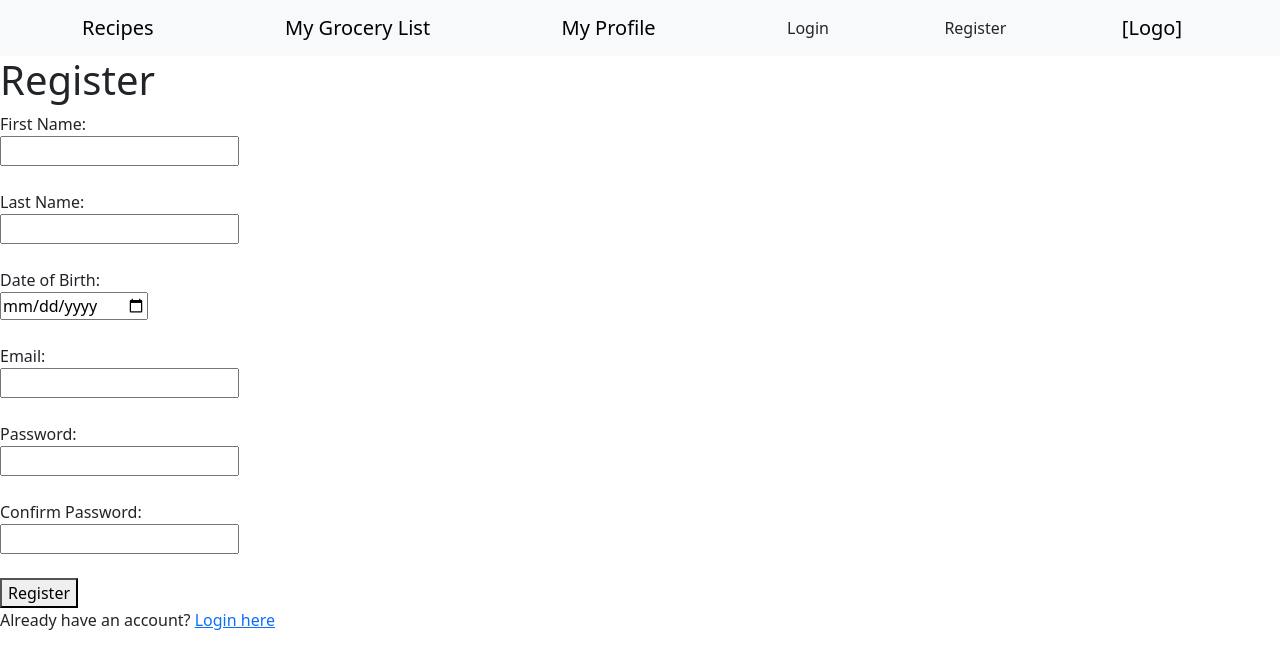
After one commit to lanaiya-legaspi/CMPE131-termproject, a Flask app: page /register in a window 1280 px wide. The commit adds this page. Shown: the top 669 px of the page. Run offline with Flask 3, Linux system fonts and the light colour scheme.

Commit message:
Added functionality to login, Registration, and logout requiremnets

```diff
--- a/app/routes.py
+++ b/app/routes.py
@@ -18,6 +18,80 @@ def recipeX():
 def grocery_list():
 	return render_template("grocery-list.html")
 
+from flask import session
+from app.models import User
+
 @myapp_obj.route("/user")
 def user_profile():
-	return render_template("user.html")
+    user_email = session.get("user")
+    user = User.query.filter_by(email=user_email).first()
+    return render_template("user.html", user=user)
+
+
+#For the login page
+
+from app.models import User
+from flask import request, redirect, url_for, session, render_template
+
+@myapp_obj.route("/login", methods=["GET", "POST"])
+def login():
+    error = None
+    if request.method == "POST":
+        email = request.form["email"]
+        password = request.form["password"]
+
+        # Look up user in the database
+        user = User.query.filter_by(email=email).first()
+
+        if user and user.password == password:
+            session["user"] = user.email
+            return redirect(url_for("user_profile"))
+        else:
+            error = "Invalid email or password."
+
+    return render_template("login.html", error=error)
+
+#For the register page
+
+from app.models import User
+from app import db
+
+@myapp_obj.route("/register", methods=["GET", "POST"])
+def register():
+    error = None
+    success = None
+
+    if request.method == "POST":
+        print("FORM DATA:", request.form)
+        first_name = request.form["first_name"]
+        last_name = request.form["last_name"]
+        dob = request.form["dob"]
+        email = request.form["email"]
+        password = request.form["password"]
+        confirm = request.form["confirm_password"]
+
+        existing_user = User.query.filter_by(email=email).first()
+
+        if existing_user:
+            error = "Account already exists."
+        elif password != confirm:
+            error = "Passwords do not match."
+        else:
+            new_user = User(
+                first_name=first_name,
+                last_name=last_name,
+                dob=dob,
+                email=email,
+                password=password
+            )
+            db.session.add(new_user)
+            db.session.commit()
+            success = "Account created! You can now log in."
+
+    return render_template("register.html", error=error, success=success)
+
+
+@myapp_obj.route("/logout")
+def logout():
+    session.pop("user", None)
+    return redirect(url_for("login"))
--- a/app/templates/base.html
+++ b/app/templates/base.html
@@ -9,7 +9,12 @@
 <a class="navbar-brand" href="/">Recipes</a>
 <a class="navbar-brand" href="/grocery-list">My Grocery List</a>
 <a class="navbar-brand" href="/user">My Profile</a>
-<a class="navbar-brand" href="/">Login/Logout</a>
+{% if session.get("user") %}
+    <a href="{{ url_for('logout') }}" class="nav-link">Logout</a>
+{% else %}
+    <a href="{{ url_for('login') }}" class="nav-link">Login</a>
+{% endif %}
+<a href="{{ url_for('register') }}" class="nav-link">Register</a>
 <a class="navbar-brand" href="/">[Logo]</a>
 </div>
 </nav>
--- /dev/null
+++ b/app/templates/register.html
@@ -0,0 +1,37 @@
+{% extends 'base.html' %}
+
+{% block header %}
+  <h1>{% block title %}Register{% endblock %}</h1>
+{% endblock %}
+
+{% block content %}
+  <form method="post" action="{{ url_for('register') }}">
+    <label>First Name:</label><br>
+    <input type="text" name="first_name" required><br><br>
+
+    <label>Last Name:</label><br>
+    <input type="text" name="last_name" required><br><br>
+
+    <label>Date of Birth:</label><br>
+    <input type="date" name="dob" required><br><br>
+
+    <label>Email:</label><br>
+    <input type="email" name="email" required><br><br>
+
+    <label>Password:</label><br>
+    <input type="password" name="password" required><br><br>
+
+    <label>Confirm Password:</label><br>
+    <input type="password" name="confirm_password" required><br><br>
+
+    <button type="submit">Register</button>
+  </form>
+
+  {% if error %}
+    <p style="color: red;">{{ error }}</p>
+  {% elif success %}
+    <p style="color: green;">{{ success }}</p>
+  {% endif %}
+
+  <p>Already have an account? <a href="{{ url_for('login') }}">Login here</a></p>
+{% endblock %}
--- a/app/templates/user.html
+++ b/app/templates/user.html
@@ -1,9 +1,13 @@
 {% extends 'base.html' %}
 
 {% block header %}
-	<h1>{% block title %}My User Profile{% endblock %}</h1>
+  <h1>{% block title %}My User Profile{% endblock %}</h1>
 {% endblock %}
 
 {% block content %}
+  <h2>Welcome, {{ user.first_name }}!</h2>
 
+  <p><strong>Full Name:</strong> {{ user.first_name }} {{ user.last_name }}</p>
+  <p><strong>Email:</strong> {{ user.email }}</p>
+  <p><strong>Date of Birth:</strong> {{ user.dob }}</p>
 {% endblock %}
```
Also changed, not shown: app/models.py (+10 -4 lines), app/templates/login.html (added, +23 -0 lines), run.py (+16 -1 lines), app/app.db (added), 1 other file.
